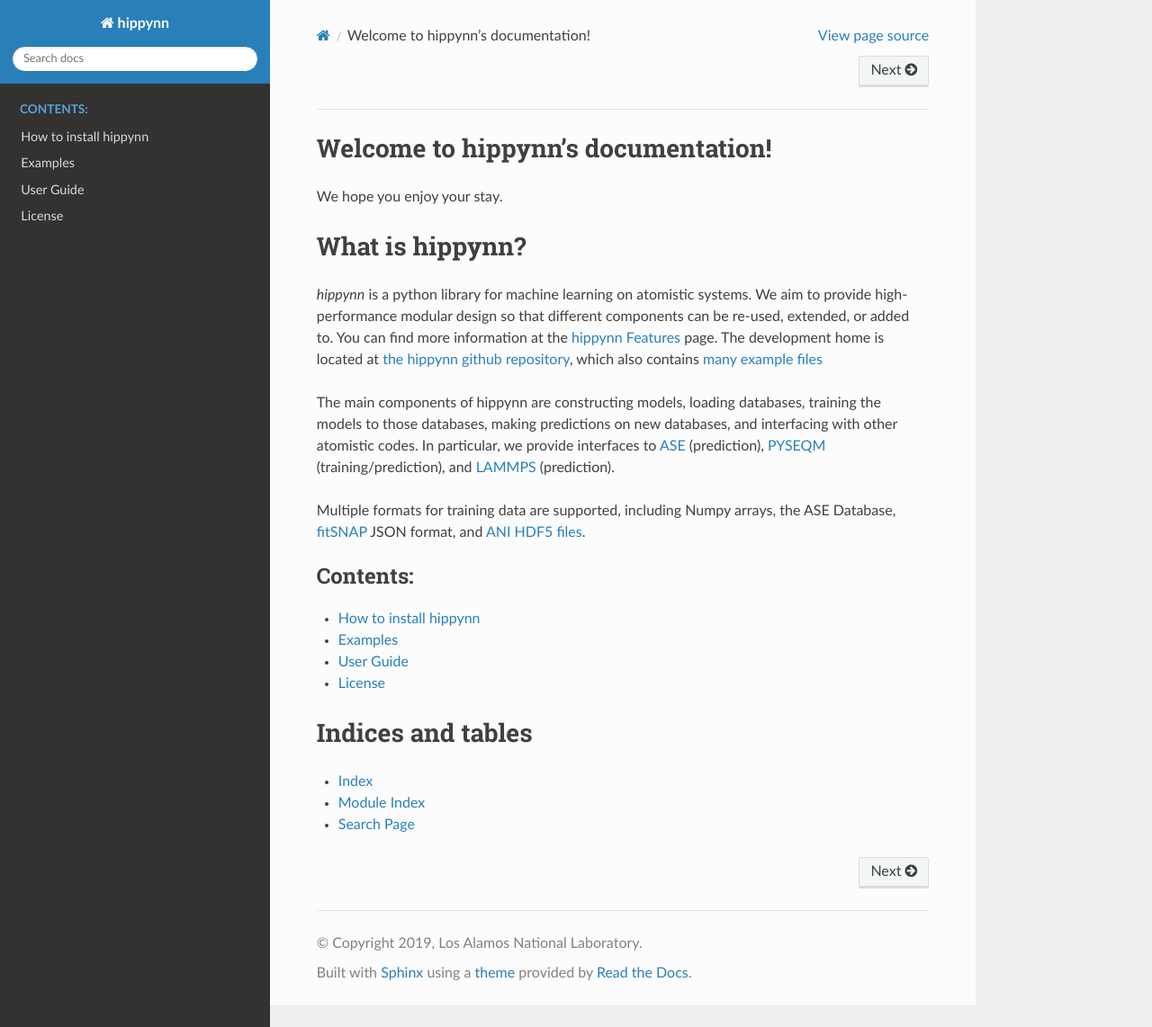
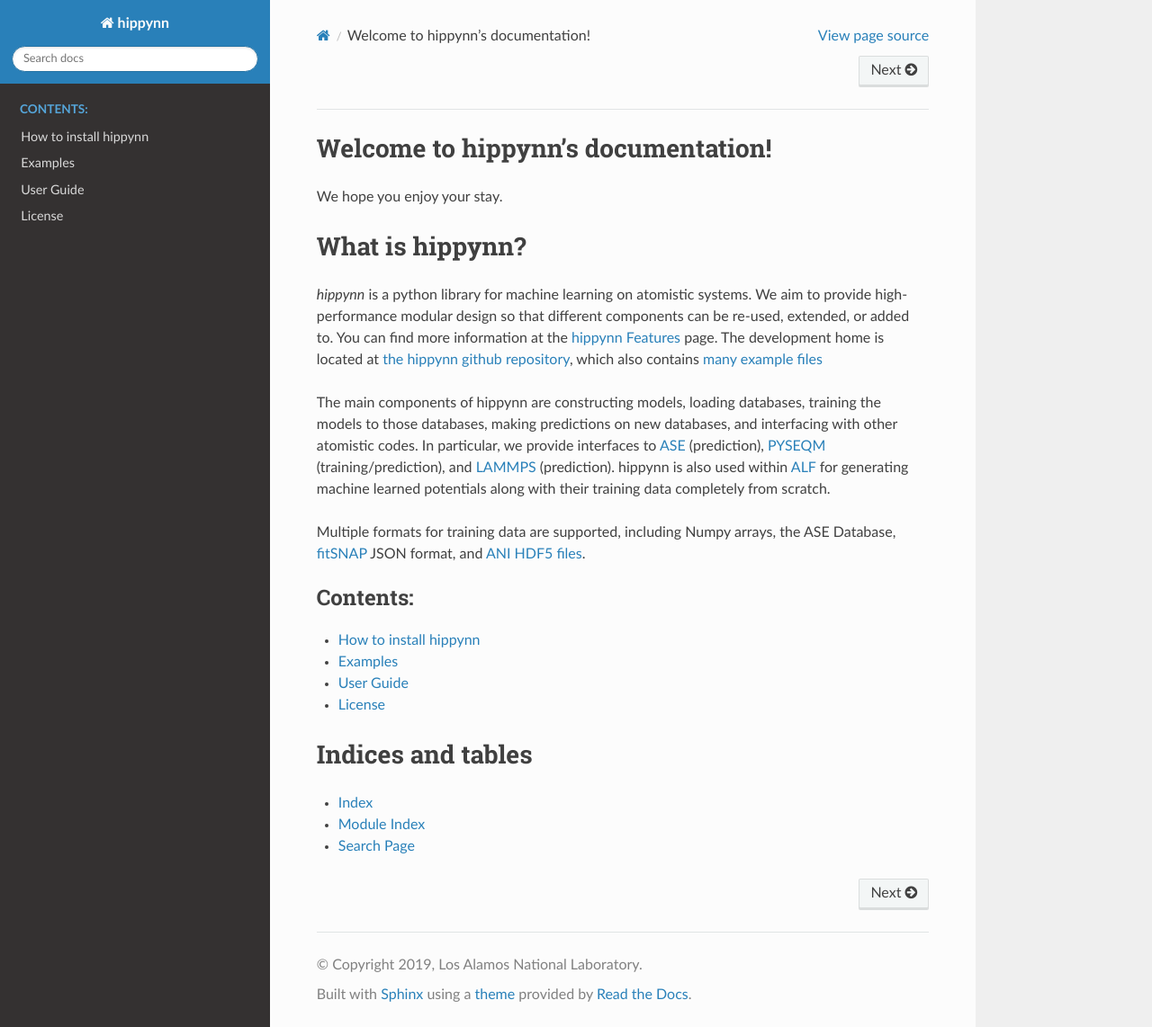
Before and after one commit to lanl/hippynn, a Sphinx documentation site: the page built from docs/source/index.rst, in a window 1280 px wide and 1142 px high. Shown: the whole window at 90% size. Built offline with Sphinx 7.4.7 and the Read the Docs theme 2.0.0, drawn with Linux system fonts in a browser that asks for light colours; pages that are not in the unit, such as notebooks, are missing from menus.

Commit message:
further docs

```diff
--- a/docs/source/index.rst
+++ b/docs/source/index.rst
@@ -18,6 +18,8 @@
 training the models to those databases, making predictions on new databases,
 and interfacing with other atomistic codes. In particular, we provide interfaces
 to `ASE`_ (prediction), `PYSEQM`_ (training/prediction), and `LAMMPS`_ (prediction).
+hippynn is also used within `ALF`_ for generating machine learned potentials
+along with their training data completely from scratch.
 
 Multiple formats for training data are supported, including
 Numpy arrays, the ASE Database, `fitSNAP`_ JSON format, and `ANI HDF5 files`_.
@@ -27,6 +29,7 @@
 .. _`LAMMPS`: https://www.lammps.org
 .. _`fitSNAP`: https://github.com/FitSNAP/FitSNAP
 .. _`ANI HDF5 files`: https://doi.org/10.1038/s41597-020-0473-z
+.. _`ALF`: https://github.com/lanl/ALF/
 
 .. _`the hippynn github repository`: https://github.com/lanl/hippynn/
 .. _`many example files`: https://github.com/lanl/hippynn/tree/development/examples
@@ -42,7 +45,6 @@
    hippynn API documentation <api_documentation/hippynn>
    license
 
-
 Indices and tables
 ==================
 
```
Also changed, not shown: 1 other file.
